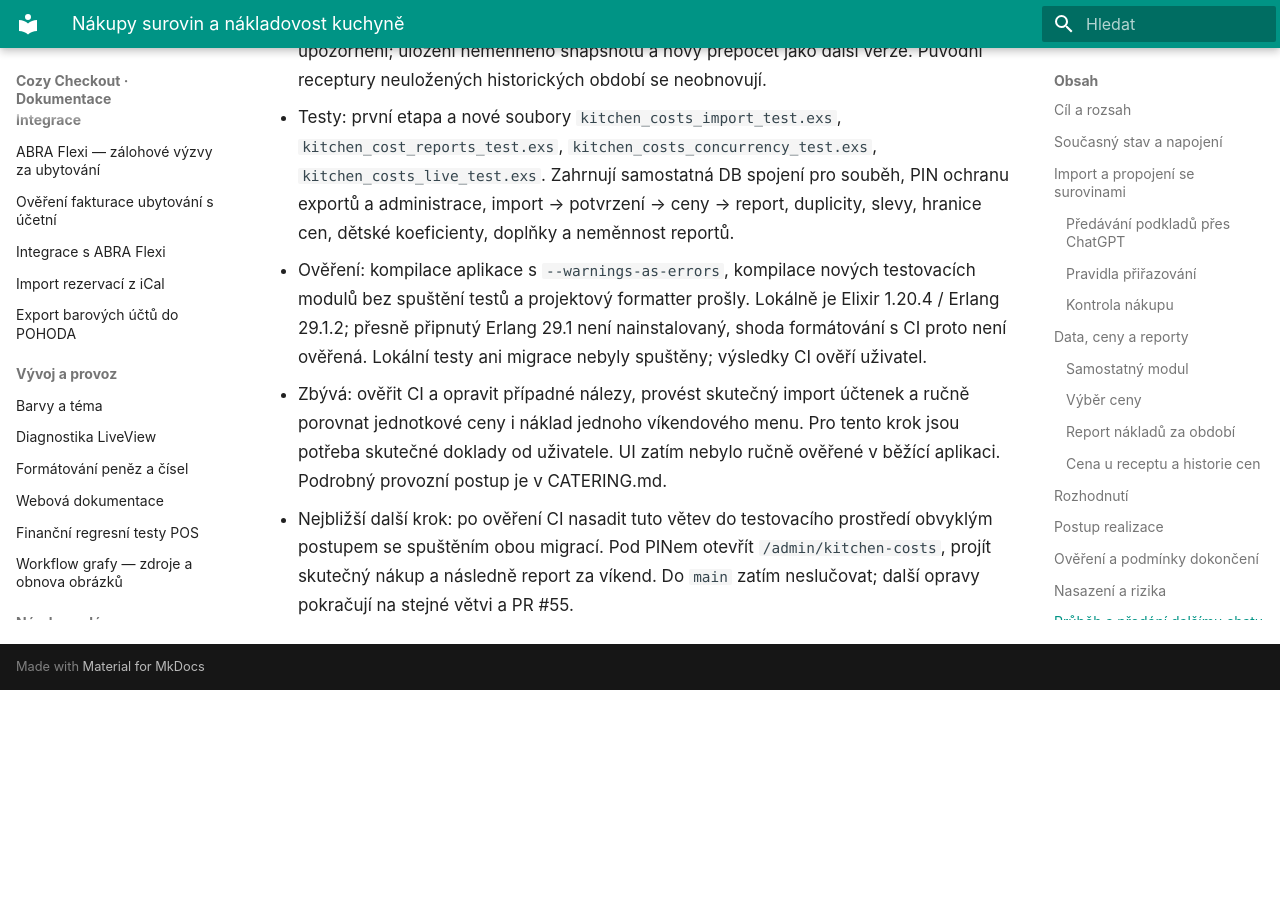
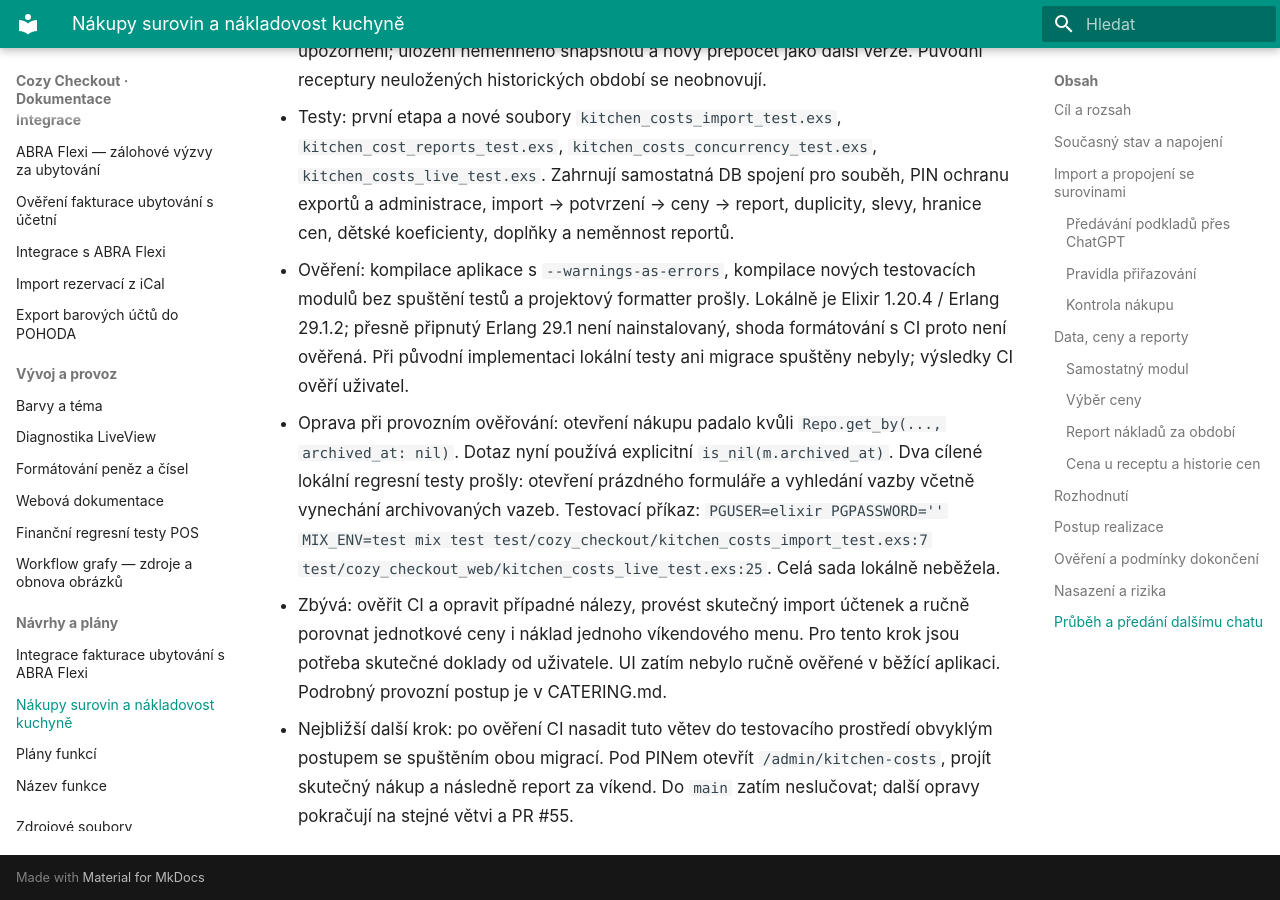
Before and after one commit to michalhorcic/cozy-checkout, an MkDocs documentation site: the page built from docs/plans/2026-10-27-nakupy-a-nakladovost-kuchyne.md, in a window 1280 px wide and 900 px high, scrolled down 8099 px. Built offline with MkDocs 1.6.1 and Material for MkDocs 9.7.7, drawn with Linux system fonts in a browser that asks for light colours; before the commit the page ends 8789 px from its top, so only the background shows below that.

Commit message:
Fix nil archive filter when loading kitchen purchase mappings

```diff
--- a/docs/plans/2026-10-27-nakupy-a-nakladovost-kuchyne.md
+++ b/docs/plans/2026-10-27-nakupy-a-nakladovost-kuchyne.md
@@ -279,8 +279,15 @@
 - Ověření: kompilace aplikace s `--warnings-as-errors`, kompilace nových
   testovacích modulů bez spuštění testů a projektový formatter prošly.
   Lokálně je Elixir 1.20.4 / Erlang 29.1.2; přesně připnutý Erlang 29.1 není
-  nainstalovaný, shoda formátování s CI proto není ověřená. Lokální testy ani
-  migrace nebyly spuštěny; výsledky CI ověří uživatel.
+  nainstalovaný, shoda formátování s CI proto není ověřená. Při původní
+  implementaci lokální testy ani migrace spuštěny nebyly; výsledky CI ověří uživatel.
+- Oprava při provozním ověřování: otevření nákupu padalo kvůli
+  `Repo.get_by(..., archived_at: nil)`. Dotaz nyní používá explicitní
+  `is_nil(m.archived_at)`. Dva cílené lokální regresní testy prošly: otevření
+  prázdného formuláře a vyhledání vazby včetně vynechání archivovaných vazeb.
+  Testovací příkaz: `PGUSER=elixir PGPASSWORD='' MIX_ENV=test mix test
+  test/cozy_checkout/kitchen_costs_import_test.exs:7
+  test/cozy_checkout_web/kitchen_costs_live_test.exs:25`. Celá sada lokálně neběžela.
 - Zbývá: ověřit CI a opravit případné nálezy, provést skutečný import účtenek
   a ručně porovnat jednotkové ceny i náklad jednoho víkendového menu. Pro tento
   krok jsou potřeba skutečné doklady od uživatele. UI zatím nebylo ručně
```
Also changed, not shown: docs/features/CATERING.md (+4 -2 lines), 3 other files.
